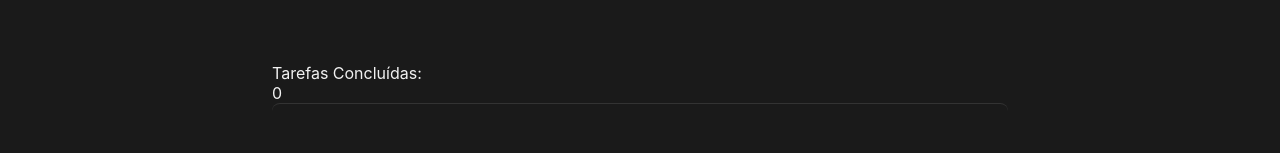
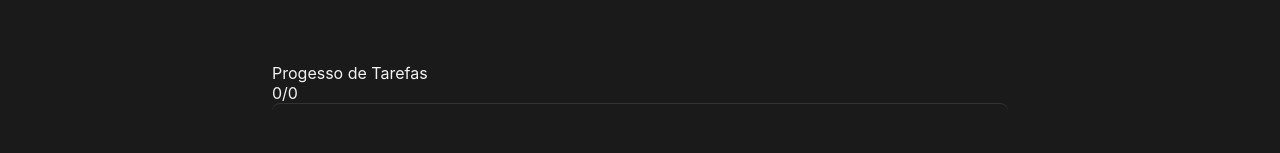
Before and after one commit to lucaspedronet/TudoLista, a React (Vite) app: page / in a window 1280 px wide. Shown: the part 236-389 px from the top of the page. Built offline with nearby package versions, Linux system fonts and the light colour scheme.

Commit message:
Usando Use Effect

```diff
--- a/src/App.tsx
+++ b/src/App.tsx
@@ -3,7 +3,7 @@ import { PlusCircle } from '@phosphor-icons/react'
 import styles from './App.module.css'
 
 import { Button, Input, Empty, Item, Header } from './components'
-import { useState } from 'react'
+import { useState, useEffect } from 'react'
 
 export interface ITask {
   id: number
@@ -13,39 +13,41 @@ export interface ITask {
 
 
 export function App() {
-  const [listaDeTarefas,setListaDeTarefas] = useState<ITask[]>([])
-  const [inputTask,setInputTask] = useState('')
-  const [countCompletedTasks,setCountCompletedTasks] = useState(0)
+  const [listaDeTarefas, setListaDeTarefas] = useState<ITask[]>([])
+  const [inputTask, setInputTask] = useState('')
+  const [countCompletedTasks, setCountCompletedTasks] = useState(0)
+  const [totalTasks,setTotalTasks] = useState(0)
 
-  function handleInputTask(textValue:string){
+  useEffect(() => {
+    setTotalTasks(listaDeTarefas.length)
+    setCountCompletedTasks(listaDeTarefas.filter((task) => task.isChecked).length)
+  },[listaDeTarefas])
+
+  function handleInputTask(textValue: string) {
     setInputTask(textValue)
   }
 
   function handleNewAddTask() {
-    if(inputTask.trim().length>0 && !listaDeTarefas.find((t)=>t.text===inputTask)){
+    if (inputTask.trim().length > 0 && !listaDeTarefas.find((t) => t.text === inputTask)) {
       const task = {
-        id:Math.random(),
-        text:inputTask,
-        isChecked:false
+        id: Math.random(),
+        text: inputTask,
+        isChecked: false
       }
-      setListaDeTarefas([...listaDeTarefas,task])
+      setListaDeTarefas([...listaDeTarefas, task])
     }
 
   }
 
-  function handleRemoveTask(taskId:number){
-    setListaDeTarefas((prevLista)=>(prevLista.filter((item)=>item.id!==taskId)))
+  function handleRemoveTask(taskId: number) {
+    setListaDeTarefas((prevLista) => (prevLista.filter((item) => item.id !== taskId)))
   }
 
-  function handleToggleStatus(taskId: number,value:boolean) {
+  function handleToggleStatus(taskId: number, value: boolean) {
     const novaLista = listaDeTarefas.map((task) =>
       task.id === taskId ? { ...task, isChecked: !value } : task
     )
-
-    const novasTarefasConcluidas = novaLista.filter((task) => task.isChecked).length
-
     setListaDeTarefas(novaLista)
-    setCountCompletedTasks(novasTarefasConcluidas)
   }
 
   return (
@@ -65,8 +67,8 @@ export function App() {
           </Button>
         </div>
         <div>
-            <p>Tarefas Concluídas:</p>
-            <p>{countCompletedTasks}</p>
+          <p>Progesso de Tarefas</p>
+          <p>{countCompletedTasks}/{totalTasks}</p>
         </div>
         <div className={styles.tasksList}>
           {listaDeTarefas.length > 0 ? (
@@ -77,7 +79,7 @@ export function App() {
                     key={task.id}
                     data={task}
                     removeTask={() => handleRemoveTask(task.id)}
-                    toggleTaskStatus={() => handleToggleStatus(task.id,task.isChecked)}
+                    toggleTaskStatus={() => handleToggleStatus(task.id, task.isChecked)}
                   />
                 )
               })}
```
